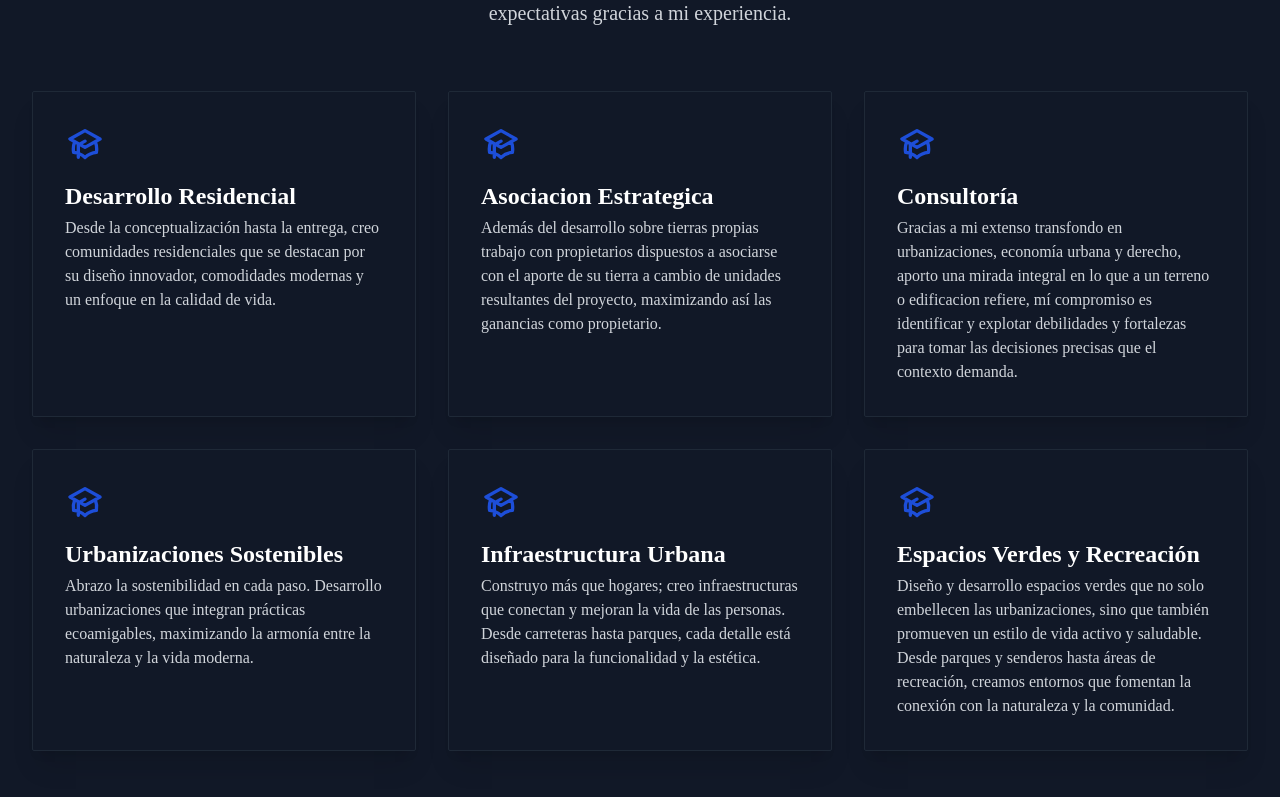
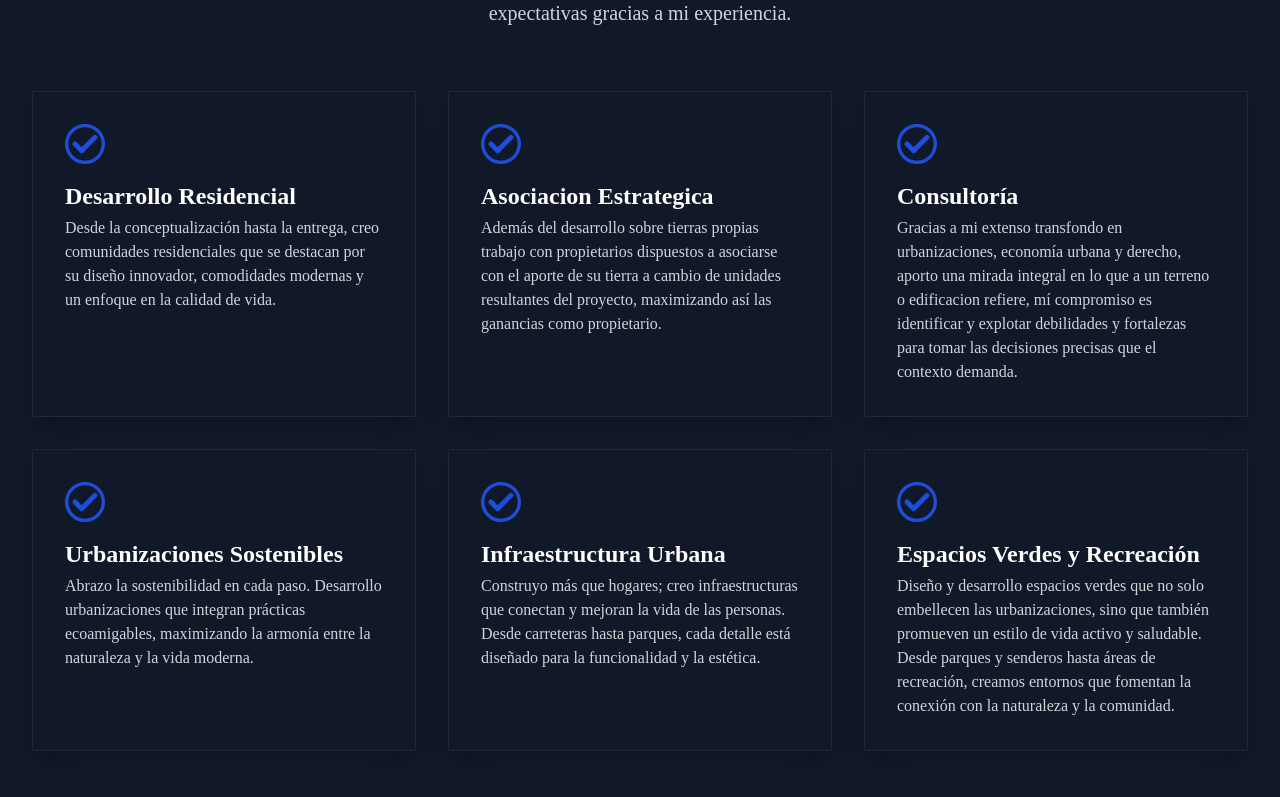
Before and after one commit to franmartos11/AlfonsoWebFinal, a Next.js app: page / in a window 1280 px wide. Shown: the part 1120-1917 px from the top of the page. Built offline with nearby package versions, Linux system fonts and the light colour scheme; what tailwindcss-animated would draw is missing.

Commit message:
changes on dates and texts

```diff
--- a/src/Components/AboutMeStudies/AboutMeStudy.tsx
+++ b/src/Components/AboutMeStudies/AboutMeStudy.tsx
@@ -106,7 +106,7 @@ export default function AboutMeStudy() {
                             <div className="w-full h-32 md:w-2/12 shrink-0 grow-0 basis-auto">
                                 <img
                                     src="./arroyohondologo3.jpeg"
-                                    className=" h-32  rounded-l-lg shadow-lg dark:shadow-black/20"
+                                    className=" h-32   rounded-l-lg shadow-lg dark:shadow-black/20"
                                     alt="Avatar"
                                 />
                             </div>
--- a/src/Components/Contact/Contact.tsx
+++ b/src/Components/Contact/Contact.tsx
@@ -6,7 +6,7 @@ export default function Contact() {
                     Contactame
                 </h2>
                 <p className="mb-8 lg:mb-16 font-light text-center text-gray-400 sm:text-xl">
-                    Tienes alguna duda o quieres agendar una reunion, no dudes en rellenar mi formulario de contacto
+                    ¡Hazme saber cómo puedo ayudarte! Completa el formulario de contacto y estaré encantado de responder a tus preguntas, discutir colaboraciones o simplemente charlar sobre tus ideas.
                 </p>
                 <form action="https://formsubmit.co/alfonsolozita@gmail.com" method="POST" className="space-y-8">
                     <div>
--- a/src/Components/servicesDisplay/ServicesDisplay.tsx
+++ b/src/Components/servicesDisplay/ServicesDisplay.tsx
@@ -9,7 +9,8 @@ export default function ServicesDisplay() {
                         MIS SERVICIOS
                     </h2>
                     <p className="mt-3 mb-16 text-gray-300 text-xl ">
-                    Descubre cómo puedo llevar tu visión más allá de las expectativas gracias a mi experiencia.
+                        Descubre cómo puedo llevar tu visión más allá de las
+                        expectativas gracias a mi experiencia.
                     </p>
                 </div>
 
@@ -22,13 +23,19 @@ export default function ServicesDisplay() {
                             viewBox="0 0 24 24"
                             stroke="currentColor"
                         >
-                            <path d="M12 14l9-5-9-5-9 5 9 5z" />
-                            <path d="M12 14l6.16-3.422a12.083 12.083 0 01.665 6.479A11.952 11.952 0 0012 20.055a11.952 11.952 0 00-6.824-2.998 12.078 12.078 0 01.665-6.479L12 14z" />
+                            <circle
+                                cx="12"
+                                cy="12"
+                                r="11"
+                                fill="none"
+                                stroke="currentColor"
+                                stroke-width="2"
+                            />
                             <path
                                 strokeLinecap="round"
                                 strokeLinejoin="round"
-                                strokeWidth="2"
-                                d="M12 14l9-5-9-5-9 5 9 5zm0 0l6.16-3.422a12.083 12.083 0 01.665 6.479A11.952 11.952 0 0012 20.055a11.952 11.952 0 00-6.824-2.998 12.078 12.078 0 01.665-6.479L12 14zm-4 6v-7.5l4-2.222"
+                                strokeWidth="3"
+                                d="M6 12l4 4 8-8"
                             />
                         </svg>
 
@@ -52,13 +59,19 @@ export default function ServicesDisplay() {
                             viewBox="0 0 24 24"
                             stroke="currentColor"
                         >
-                            <path d="M12 14l9-5-9-5-9 5 9 5z" />
-                            <path d="M12 14l6.16-3.422a12.083 12.083 0 01.665 6.479A11.952 11.952 0 0012 20.055a11.952 11.952 0 00-6.824-2.998 12.078 12.078 0 01.665-6.479L12 14z" />
+                            <circle
+                                cx="12"
+                                cy="12"
+                                r="11"
+                                fill="none"
+                                stroke="currentColor"
+                                stroke-width="2"
+                            />
                             <path
                                 strokeLinecap="round"
                                 strokeLinejoin="round"
-                                strokeWidth="2"
-                                d="M12 14l9-5-9-5-9 5 9 5zm0 0l6.16-3.422a12.083 12.083 0 01.665 6.479A11.952 11.952 0 0012 20.055a11.952 11.952 0 00-6.824-2.998 12.078 12.078 0 01.665-6.479L12 14zm-4 6v-7.5l4-2.222"
+                                strokeWidth="3"
+                                d="M6 12l4 4 8-8"
                             />
                         </svg>
 
@@ -67,7 +80,11 @@ export default function ServicesDisplay() {
                         </h2>
 
                         <p className="mt-1 text-base text-gray-300">
-                            Además del desarrollo sobre tierras propias trabajo con propietarios dispuestos a asociarse con el aporte de su tierra a cambio de unidades resultantes del proyecto, maximizando así las ganancias como propietario.
+                            Además del desarrollo sobre tierras propias trabajo
+                            con propietarios dispuestos a asociarse con el
+                            aporte de su tierra a cambio de unidades resultantes
+                            del proyecto, maximizando así las ganancias como
+                            propietario.
                         </p>
                     </div>
 
@@ -79,13 +96,19 @@ export default function ServicesDisplay() {
                             viewBox="0 0 24 24"
                             stroke="currentColor"
                         >
-                            <path d="M12 14l9-5-9-5-9 5 9 5z" />
-                            <path d="M12 14l6.16-3.422a12.083 12.083 0 01.665 6.479A11.952 11.952 0 0012 20.055a11.952 11.952 0 00-6.824-2.998 12.078 12.078 0 01.665-6.479L12 14z" />
+                            <circle
+                                cx="12"
+                                cy="12"
+                                r="11"
+                                fill="none"
+                                stroke="currentColor"
+                                stroke-width="2"
+                            />
                             <path
                                 strokeLinecap="round"
                                 strokeLinejoin="round"
-                                strokeWidth="2"
-                                d="M12 14l9-5-9-5-9 5 9 5zm0 0l6.16-3.422a12.083 12.083 0 01.665 6.479A11.952 11.952 0 0012 20.055a11.952 11.952 0 00-6.824-2.998 12.078 12.078 0 01.665-6.479L12 14zm-4 6v-7.5l4-2.222"
+                                strokeWidth="3"
+                                d="M6 12l4 4 8-8"
                             />
                         </svg>
 
@@ -94,9 +117,12 @@ export default function ServicesDisplay() {
                         </h2>
 
                         <p className="mt-1 text-base text-gray-300">
-                            Gracias a mi extenso transfondo en urbanizaciones, economía urbana y derecho,
-                            aporto una mirada integral en lo que a un terreno o edificacion refiere, mí compromiso es identificar y explotar debilidades y fortalezas para
-					        tomar las decisiones precisas que el contexto demanda.
+                            Gracias a mi extenso transfondo en urbanizaciones,
+                            economía urbana y derecho, aporto una mirada
+                            integral en lo que a un terreno o edificacion
+                            refiere, mí compromiso es identificar y explotar
+                            debilidades y fortalezas para tomar las decisiones
+                            precisas que el contexto demanda.
                         </p>
                     </div>
 
@@ -108,13 +134,19 @@ export default function ServicesDisplay() {
                             viewBox="0 0 24 24"
                             stroke="currentColor"
                         >
-                            <path d="M12 14l9-5-9-5-9 5 9 5z" />
-                            <path d="M12 14l6.16-3.422a12.083 12.083 0 01.665 6.479A11.952 11.952 0 0012 20.055a11.952 11.952 0 00-6.824-2.998 12.078 12.078 0 01.665-6.479L12 14z" />
+                            <circle
+                                cx="12"
+                                cy="12"
+                                r="11"
+                                fill="none"
+                                stroke="currentColor"
+                                stroke-width="2"
+                            />
                             <path
                                 strokeLinecap="round"
                                 strokeLinejoin="round"
-                                strokeWidth="2"
-                                d="M12 14l9-5-9-5-9 5 9 5zm0 0l6.16-3.422a12.083 12.083 0 01.665 6.479A11.952 11.952 0 0012 20.055a11.952 11.952 0 00-6.824-2.998 12.078 12.078 0 01.665-6.479L12 14zm-4 6v-7.5l4-2.222"
+                                strokeWidth="3"
+                                d="M6 12l4 4 8-8"
                             />
                         </svg>
 
@@ -123,10 +155,10 @@ export default function ServicesDisplay() {
                         </h2>
 
                         <p className="mt-1 text-base text-gray-300">
-                            Abrazo la sostenibilidad en cada paso.
-                            Desarrollo urbanizaciones que integran prácticas
-                            ecoamigables, maximizando la armonía entre la
-                            naturaleza y la vida moderna.
+                            Abrazo la sostenibilidad en cada paso. Desarrollo
+                            urbanizaciones que integran prácticas ecoamigables,
+                            maximizando la armonía entre la naturaleza y la vida
+                            moderna.
                         </p>
                     </div>
 
@@ -138,13 +170,19 @@ export default function ServicesDisplay() {
                             viewBox="0 0 24 24"
                             stroke="currentColor"
                         >
-                            <path d="M12 14l9-5-9-5-9 5 9 5z" />
-                            <path d="M12 14l6.16-3.422a12.083 12.083 0 01.665 6.479A11.952 11.952 0 0012 20.055a11.952 11.952 0 00-6.824-2.998 12.078 12.078 0 01.665-6.479L12 14z" />
+                            <circle
+                                cx="12"
+                                cy="12"
+                                r="11"
+                                fill="none"
+                                stroke="currentColor"
+                                stroke-width="2"
+                            />
                             <path
                                 strokeLinecap="round"
                                 strokeLinejoin="round"
-                                strokeWidth="2"
-                                d="M12 14l9-5-9-5-9 5 9 5zm0 0l6.16-3.422a12.083 12.083 0 01.665 6.479A11.952 11.952 0 0012 20.055a11.952 11.952 0 00-6.824-2.998 12.078 12.078 0 01.665-6.479L12 14zm-4 6v-7.5l4-2.222"
+                                strokeWidth="3"
+                                d="M6 12l4 4 8-8"
                             />
                         </svg>
 
@@ -153,15 +191,12 @@ export default function ServicesDisplay() {
                         </h2>
 
                         <p className="mt-1 text-base text-gray-300">
-                            Construyo más que hogares; creo
-                            infraestructuras que conectan y mejoran la vida de
-                            las personas. Desde carreteras hasta parques, cada
-                            detalle está diseñado para la funcionalidad y la
-                            estética.
+                            Construyo más que hogares; creo infraestructuras que
+                            conectan y mejoran la vida de las personas. Desde
+                            carreteras hasta parques, cada detalle está diseñado
+                            para la funcionalidad y la estética.
                         </p>
                     </div>
-
-
 
                     <div className="block rounded-sm border bg-gray-900 border-gray-800 p-8 shadow-xl transition  hover:border-blue-950 hover:shadow-blue-950">
                         <svg
@@ -171,13 +206,19 @@ export default function ServicesDisplay() {
                             viewBox="0 0 24 24"
                             stroke="currentColor"
                         >
-                            <path d="M12 14l9-5-9-5-9 5 9 5z" />
-                            <path d="M12 14l6.16-3.422a12.083 12.083 0 01.665 6.479A11.952 11.952 0 0012 20.055a11.952 11.952 0 00-6.824-2.998 12.078 12.078 0 01.665-6.479L12 14z" />
+                            <circle
+                                cx="12"
+                                cy="12"
+                                r="11"
+                                fill="none"
+                                stroke="currentColor"
+                                stroke-width="2"
+                            />
                             <path
                                 strokeLinecap="round"
                                 strokeLinejoin="round"
-                                strokeWidth="2"
-                                d="M12 14l9-5-9-5-9 5 9 5zm0 0l6.16-3.422a12.083 12.083 0 01.665 6.479A11.952 11.952 0 0012 20.055a11.952 11.952 0 00-6.824-2.998 12.078 12.078 0 01.665-6.479L12 14zm-4 6v-7.5l4-2.222"
+                                strokeWidth="3"
+                                d="M6 12l4 4 8-8"
                             />
                         </svg>
 
@@ -186,16 +227,14 @@ export default function ServicesDisplay() {
                         </h2>
 
                         <p className="mt-1 text-base text-gray-300">
-                            Diseño y desarrollo espacios verdes que no
-                            solo embellecen las urbanizaciones, sino que también
+                            Diseño y desarrollo espacios verdes que no solo
+                            embellecen las urbanizaciones, sino que también
                             promueven un estilo de vida activo y saludable.
                             Desde parques y senderos hasta áreas de recreación,
                             creamos entornos que fomentan la conexión con la
                             naturaleza y la comunidad.
                         </p>
                     </div>
-
-
                 </div>
 
                 <div className="mt-12 mb-10 text-center">
--- a/src/app/about-me/page.tsx
+++ b/src/app/about-me/page.tsx
@@ -28,14 +28,14 @@ export default function AboutUs() {
             <AboutMeMyTrayectory></AboutMeMyTrayectory>
             <div className="h-[12rem] pt-10 flex items-center justify-center bg-gray-900">
                 <p className="text-3xl font-bold sm:text-6xl text-white ">
-                    Eventos
+                    EVENTOS
                 </p>
             </div>
 
             <AboutMeEvents></AboutMeEvents>
             <div className="h-[10rem] pt-10 flex items-center justify-center bg-gray-800">
                 <p className="text-3xl font-bold sm:text-6xl text-white ">
-                    Mi Trayectoria Profecional
+                    MI TRAYECTORIA PROFESIONAL
                 </p>
             </div>
             <AboutMeStudy></AboutMeStudy>
```
Also changed, not shown: src/Components/AboutMeMyTrayectory/AboutMeMyTrayectory.tsx (+4 -4 lines).
